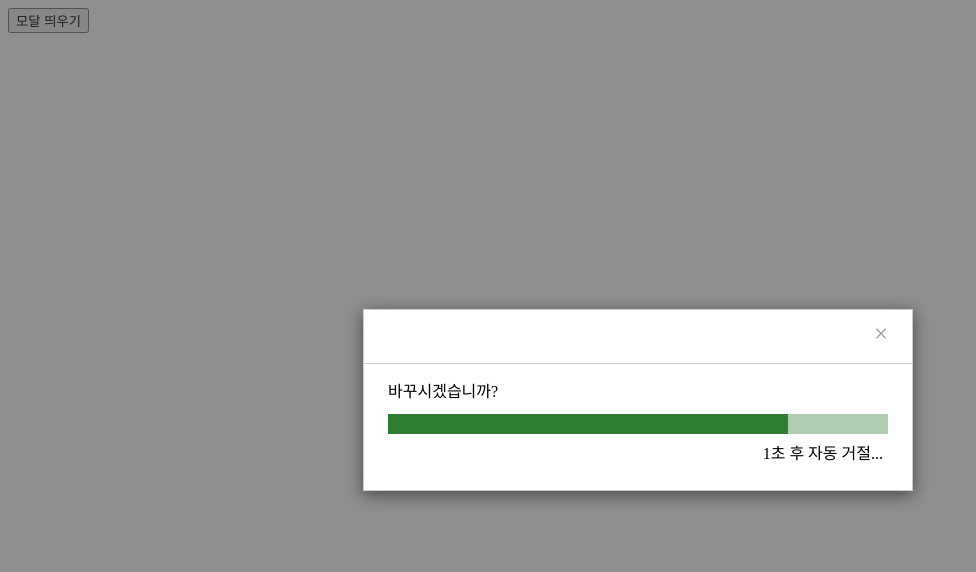
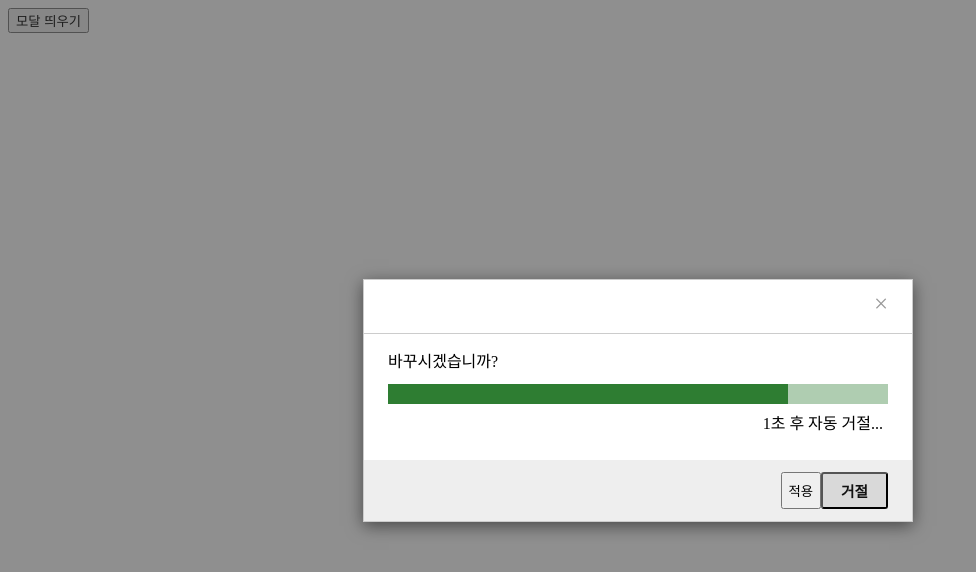
Before and after one commit to SJUdmtek/-, a React (Create React App) app: page / in a window 1280 px wide. Both pictures are taken after a click on the button "모달 띄우기". Shown: the top 572 px of the page, without its empty margins (0-976 px from the left). Built offline with nearby package versions, Linux system fonts and the light colour scheme.

Commit message:
2 files modified

```diff
--- a/App.tsx
+++ b/App.tsx
@@ -1,10 +1,11 @@
-import * as React from 'react';
+import React, { useEffect, useState } from 'react';
 import LinearProgress, {
   LinearProgressProps,
 } from '@mui/material/LinearProgress';
 import Typography from '@mui/material/Typography';
 import Box from '@mui/material/Box';
 import ModalBase from './ModalBase';
+import modalStyle from './ModalBase/ModalBase.module.scss';
 
 function LinearProgressWithLabel(
   props: LinearProgressProps & { value: number; time: number }
@@ -76,6 +77,10 @@ export default function App() {
               color="success"
             />
           </Box>
+          <div style={{ display: 'flex', flexDirection: 'row-reverse' }}>
+            <button className={modalStyle.footerBtn}>거절</button>
+            <button>적용</button>
+          </div>
         </ModalBase>
       )}
     </React.Fragment>
--- a/ModalBase/ModalBase.module.scss
+++ b/ModalBase/ModalBase.module.scss
@@ -136,3 +136,12 @@
   display: inline-block;
   width: auto;
 }
+
+.footerBtn {
+  padding: 6px 18px;
+  color: #111;
+  background-color: #d9d9d9;
+  border-radius: 3px;
+  font-size: 11pt;
+  font-weight: 600;
+}
```
